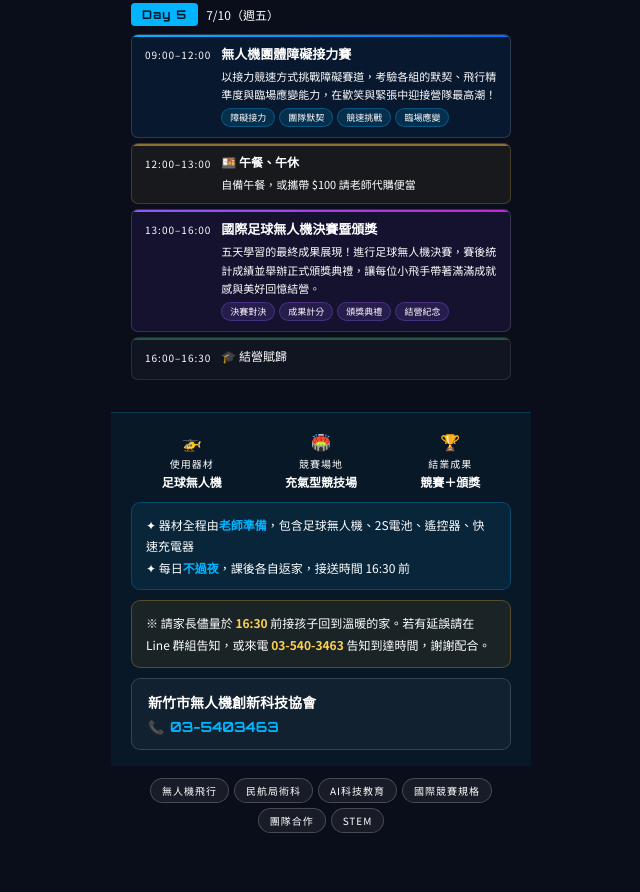
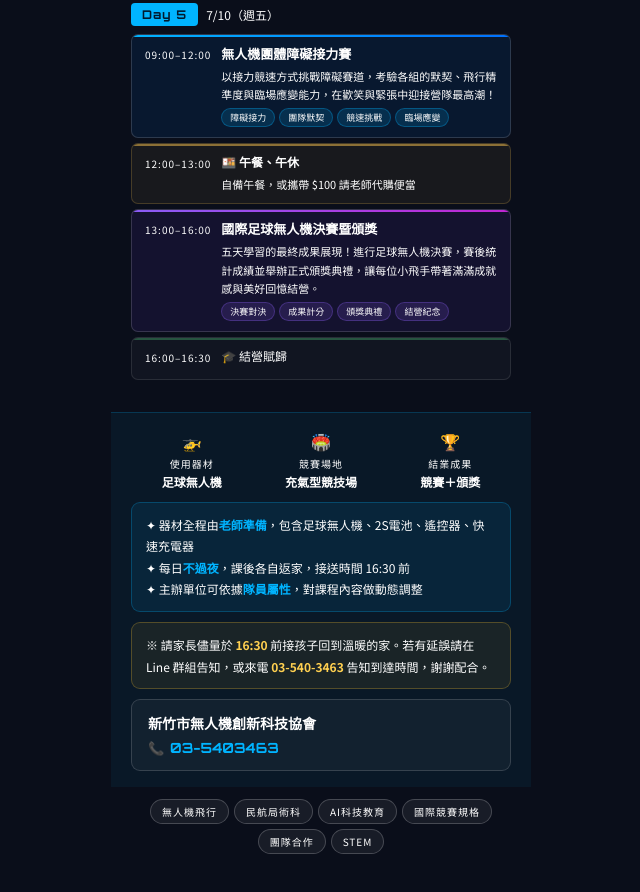
Before and after one commit to greenmail1011/drone_camp_dm, a plain HTML site: page index.html in a window 1280 px wide. Shown: the part 1959-2851 px from the top of the page, without its empty margins (319-959 px from the left). Drawn offline with Linux system fonts and the light colour scheme.

Commit message:
Update index.html

```diff
--- a/index.html
+++ b/index.html
@@ -191,7 +191,8 @@
     <div class="box blue">
       <div class="box-text">
         ✦ 器材全程由<strong>老師準備</strong>，包含足球無人機、2S電池、遙控器、快速充電器<br>
-        ✦ 每日<strong>不過夜</strong>，課後各自返家，接送時間 16:30 前
+        ✦ 每日<strong>不過夜</strong>，課後各自返家，接送時間 16:30 前<br>
+        ✦ 主辦單位可依據<strong>隊員屬性</strong>，對課程內容做動態調整
       </div>
     </div>
     <div class="box yellow">
```
